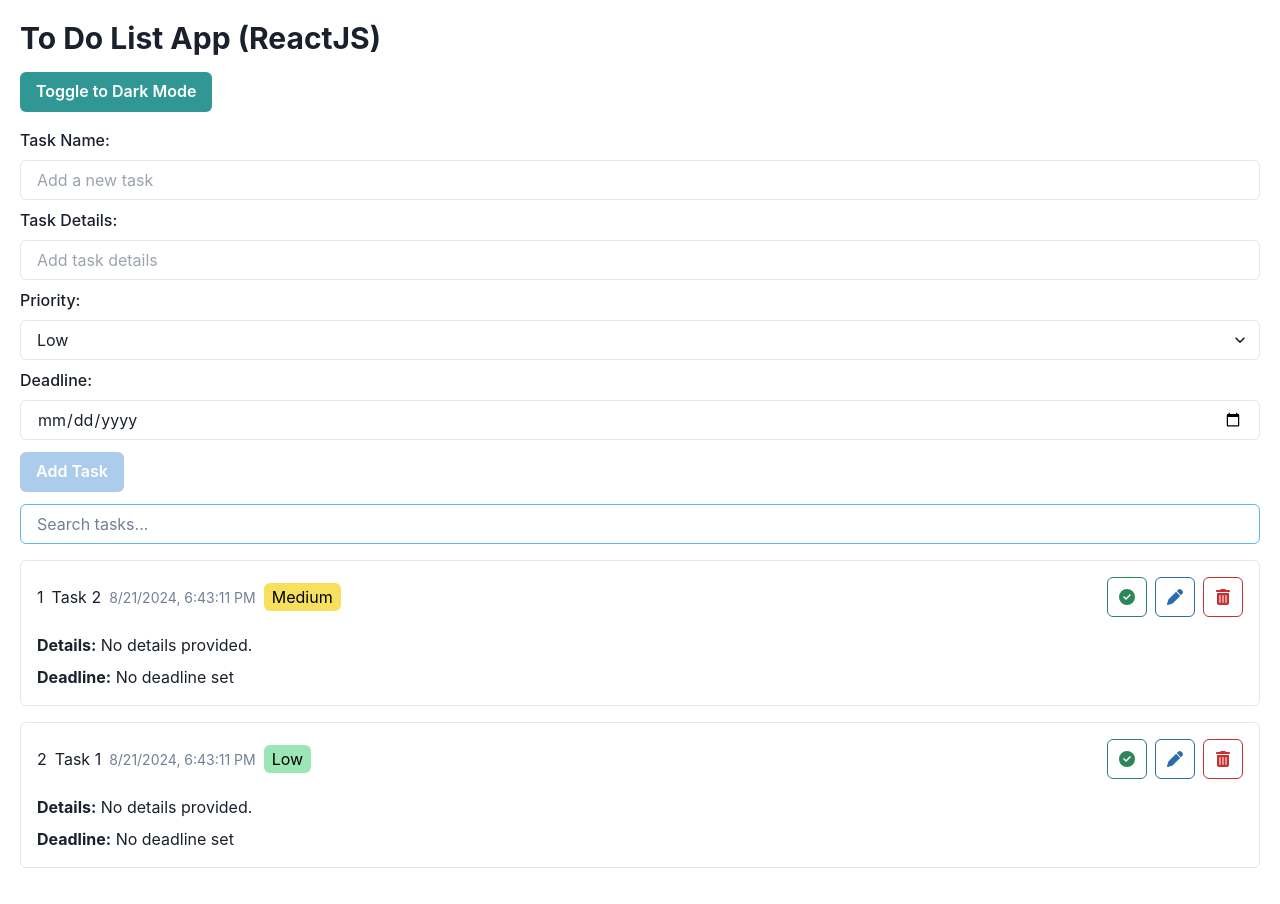
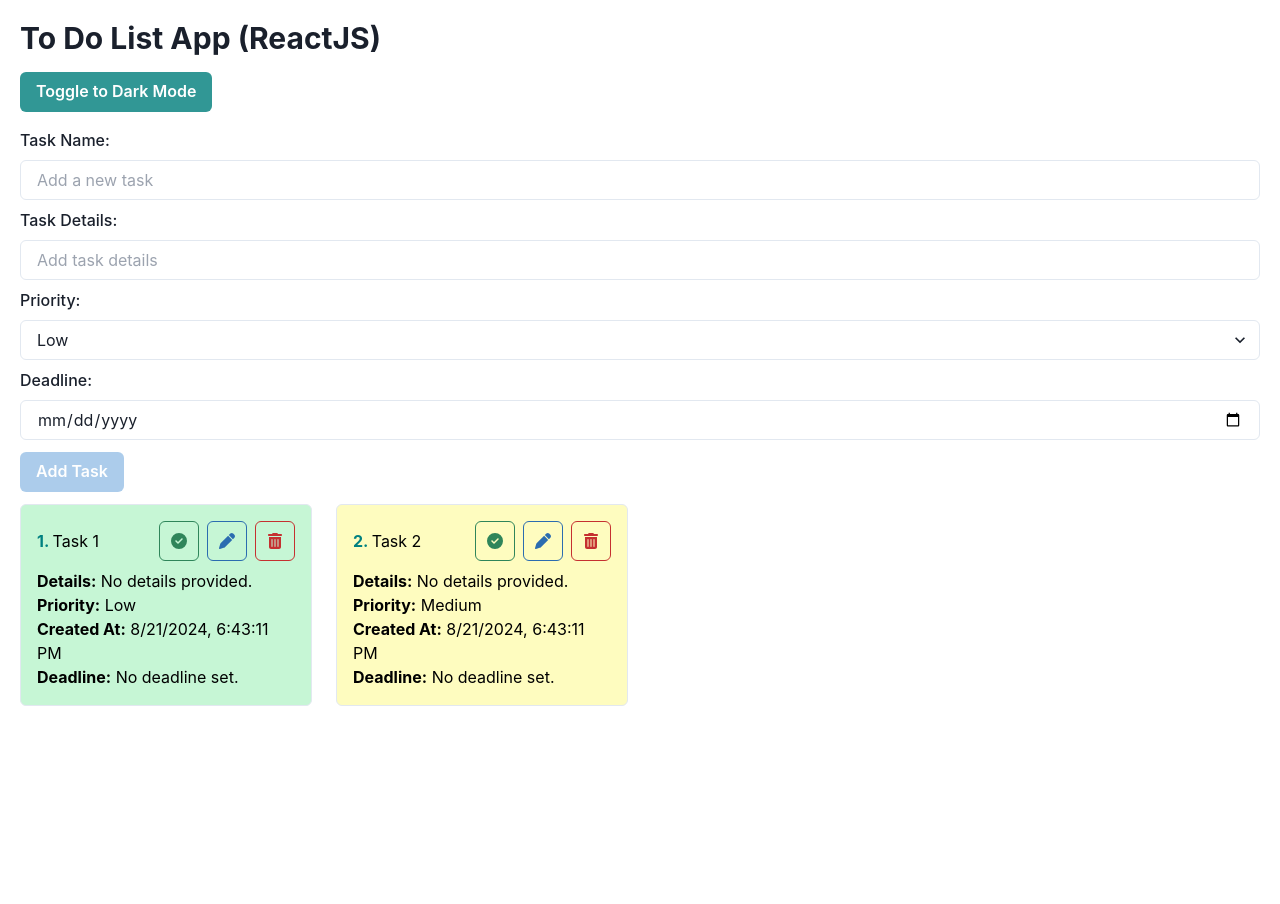
Before and after one commit to RadenSparks/React-Todo-List-V2, a React (Create React App) app: page / in a window 1280 px wide. After the commit the page ends 800 px from the top, so only its background shows below. Built offline with nearby package versions, Linux system fonts and the light colour scheme.

Commit message:
changing display to grid-based

```diff
--- a/src/App.js
+++ b/src/App.js
@@ -1,5 +1,5 @@
 import { useState, useEffect } from 'react';
-import { ChakraProvider, Box, Button, Heading, Text, extendTheme } from '@chakra-ui/react';
+import { ChakraProvider, Box, Button, Heading, Text, extendTheme, Grid } from '@chakra-ui/react';
 import AddTaskForm from './components/AddTaskForm.jsx';
 import UpdateForm from './components/UpdateForm.jsx';
 import ToDo from './components/ToDo.jsx';
@@ -27,7 +27,7 @@
 
   const addTask = (priority, details) => {
     if (newTask.trim()) {
-      const newId = toDo.length ? Math.max(toDo.map(task => task.id)) + 1 : 1;
+      const newId = toDo.length ? Math.max(...toDo.map(task => task.id)) + 1 : 1;
 
       setToDo(prevTasks => [
         ...prevTasks,
@@ -55,7 +55,8 @@
   };
 
   const handleUpdateChange = (e) => {
-    setUpdateData(prevData => ({ ...prevData, title: e.target.value }));
+    const { name, value } = e.target;
+    setUpdateData(prevData => ({ ...prevData, [name]: value }));
   };
 
   const updateTask = (taskId, updatedData) => {
@@ -101,6 +102,7 @@
         {toDo.length === 0 ? (
           <Text>No Tasks...</Text>
         ) : (
+          <Grid templateColumns="repeat(auto-fill, minmax(250px, 1fr))" gap={6}>
             <ToDo
               toDo={toDo}
               markDone={markDone}
@@ -108,6 +110,7 @@
               deleteTask={deleteTask}
               updateTask={updateTask}
             />
+          </Grid>
         )}
       </Box>
     </ChakraProvider>
--- a/src/components/ToDo.jsx
+++ b/src/components/ToDo.jsx
@@ -1,83 +1,47 @@
-import React, { useState } from 'react';
+import React from 'react';
+import { Box, Text, Flex, IconButton, useColorMode, useColorModeValue } from '@chakra-ui/react';
 import { FontAwesomeIcon } from '@fortawesome/react-fontawesome';
 import { faCircleCheck, faPen, faTrashCan } from '@fortawesome/free-solid-svg-icons';
-import { Box, Text, Input, Button, Textarea, Flex, IconButton, Stack, useColorMode } from '@chakra-ui/react';
 
-const priorityColors = {
-  low: 'green.200',
-  medium: 'yellow.300',
-  high: 'red.300',
+const ToDo = ({ toDo, markDone, deleteTask, setUpdateData }) => {
+  const { colorMode } = useColorMode();
+
+  // Use different text colors depending on the color mode
+  const textColor = useColorModeValue('black', 'white'); // Black in light mode, white in dark mode
+
+  const getPriorityColor = (priority) => {
+    switch (priority) {
+      case 'low':
+        return 'green.100'; // Light green for low priority
+      case 'medium':
+        return 'yellow.100'; // Light yellow for medium priority
+      case 'high':
+        return 'red.100'; // Light red for high priority
+      default:
+        return 'white'; // Default background
+    }
   };
-
-const priorityOrder = {
-  high: 1,
-  medium: 2,
-  low: 3,
-};
-
-const ToDo = ({ toDo, markDone, deleteTask, updateTask }) => {
-  const [editingTaskId, setEditingTaskId] = useState(null);
-  const [editedTitle, setEditedTitle] = useState('');
-  const [editedDetails, setEditedDetails] = useState('');
-  const [editedDeadline, setEditedDeadline] = useState('');
-  const [searchQuery, setSearchQuery] = useState('');
-  const { colorMode } = useColorMode(); // Get color mode
-
-  const handleEditTask = (taskId) => {
-    updateTask(taskId, { title: editedTitle, details: editedDetails, deadline: editedDeadline });
-    setEditingTaskId(null);
-  };
-
-  const sortedTasks = [...toDo].sort((a, b) => priorityOrder[a.priority] - priorityOrder[b.priority]);
-  const filteredTasks = sortedTasks.filter(task =>
-    task.title.toLowerCase().includes(searchQuery.toLowerCase()) ||
-    task.details.toLowerCase().includes(searchQuery.toLowerCase())
-  );
 
   return (
     <>
-      <Input
-        placeholder="Search tasks..."
-        value={searchQuery}
-        onChange={(e) => setSearchQuery(e.target.value)}
+      {toDo.map((task, index) => (
+        <Box
+          key={task.id}
+          p={4}
+          borderWidth={1}
+          borderRadius="md"
           mb={4}
-        borderColor="blue.300"
-        focusBorderColor="blue.500"
-        bg={colorMode === 'dark' ? 'gray.700' : 'white'} // Adjust background for dark mode
-        color={colorMode === 'dark' ? 'white' : 'black'} // Adjust text color for dark mode
-        _placeholder={{ color: colorMode === 'dark' ? 'gray.400' : 'gray.500' }} // Adjust placeholder color
-      />
-      {filteredTasks.map((task, index) => {
-        const createdAt = new Date(task.createdAt).toLocaleString();
-        const deadline = task.deadline ? new Date(task.deadline).toLocaleDateString() : 'No deadline set';
-
-        return (
-          <Box key={task.id} p={4} borderWidth={1} borderRadius="md" mb={4} className="taskBg">
+          bg={getPriorityColor(task.priority)} // Set background color based on priority
+          className="taskBg"
+        >
           <Flex alignItems="center" justifyContent="space-between">
-              <Text fontWeight={task.status ? 'bold' : 'normal'} textDecoration={task.status ? 'line-through' : 'none'}>
-                <span className="taskNumber">{index + 1}</span>
-                {editingTaskId === task.id ? (
-                  <Input
-                    value={editedTitle}
-                    onChange={(e) => setEditedTitle(e.target.value)}
-                    placeholder="Edit task title..."
-                    mt={2}
-                  />
-                ) : (
-                  <Text as="span" ml={2}>{task.title}</Text>
-                )}
-                <Text as="span" ml={2} fontSize="sm" color="gray.500">{createdAt}</Text>
-                <Box
-                  as="span"
-                  ml={2}
-                  bg={priorityColors[task.priority]}
-                  color="black"
-                  px={2}
-                  py={1}
-                  borderRadius="md"
+            <Text
+              fontWeight={task.status ? 'bold' : 'normal'}
+              textDecoration={task.status ? 'line-through' : 'none'}
+              color={textColor} // Set the text color based on the color mode
             >
-                  {task.priority.charAt(0).toUpperCase() + task.priority.slice(1)}
-                </Box>
+              <span style={{ fontWeight: 'bold', color: 'teal' }}>{index + 1}. </span>
+              {task.title}
             </Text>
             <Flex>
               <IconButton
@@ -90,12 +54,7 @@
               />
               <IconButton
                 icon={<FontAwesomeIcon icon={faPen} />}
-                  onClick={() => {
-                    setEditingTaskId(task.id);
-                    setEditedTitle(task.title);
-                    setEditedDetails(task.details || '');
-                    setEditedDeadline(task.deadline || '');
-                  }}
+                onClick={() => setUpdateData(task)} // Ensure this includes all necessary fields
                 aria-label="Edit task"
                 variant="outline"
                 colorScheme="blue"
@@ -110,46 +69,14 @@
               />
             </Flex>
           </Flex>
-            <Stack spacing={2} mt={4}>
-              <Text><strong>Details:</strong> {task.details || 'No details provided.'}</Text>
-              <Text><strong>Deadline:</strong> {deadline}</Text>
-              {editingTaskId === task.id && (
-                <>
-                  <Textarea
-                    value={editedDetails}
-                    onChange={(e) => setEditedDetails(e.target.value)}
-                    rows={3}
-                    placeholder="Edit task details..."
-                  />
-                  <Input
-                    type="date"
-                    value={editedDeadline}
-                    onChange={(e) => setEditedDeadline(e.target.value)}
-                    placeholder="Edit task deadline..."
-                    mt={2}
-                  />
-                  <Flex justifyContent="space-between">
-                    <Button
-                      onClick={() => handleEditTask(task.id)}
-                      colorScheme="blue"
-                    >
-                      Save
-                    </Button>
-                    <Button
-                      onClick={() => setEditingTaskId(null)}
-                      colorScheme="red"
-                    >
-                      Cancel
-                    </Button>
-                  </Flex>
-                </>
-              )}
-            </Stack>
+          <Text mt={2} color={textColor}><strong>Details:</strong> {task.details || 'No details provided.'}</Text>
+          <Text color={textColor}><strong>Priority:</strong> {task.priority.charAt(0).toUpperCase() + task.priority.slice(1)}</Text>
+          <Text color={textColor}><strong>Created At:</strong> {new Date(task.createdAt).toLocaleString()}</Text>
+          <Text color={textColor}><strong>Deadline:</strong> {task.deadline ? new Date(task.deadline).toLocaleString() : 'No deadline set.'}</Text>
         </Box>
-        );
-      })}
+      ))}
     </>
   );
-}
+};
 
 export default ToDo;
--- a/src/components/UpdateForm.jsx
+++ b/src/components/UpdateForm.jsx
@@ -2,60 +2,42 @@
 import { Box, Button, Input, Select } from '@chakra-ui/react';
 
 const UpdateForm = ({ updateData, changeHolder, updateTask, cancelUpdate }) => {
-  const handleChange = (e) => {
-    changeHolder(e);
+  const { title, details, priority, id } = updateData;
+
+  const handleSubmit = (e) => {
+    e.preventDefault();
+    updateTask(id, { title, details, priority });
   };
 
   return (
-    <Box display="flex" alignItems="center" mb={4}>
-      <Box flex="1" mr={2}>
+    <Box as="form" onSubmit={handleSubmit} p={4} borderWidth={1} borderRadius="md" mb={4}>
       <Input
-          value={updateData?.title || ''}
-          onChange={handleChange}
-          placeholder="Update task title..."
-          aria-label="Task Title"
-          size="lg"
+        placeholder="Task Title"
+        name="title"  // Add name attribute
+        value={title}
+        onChange={changeHolder}
+        mb={2}
       />
-      </Box>
-      <Box mr={2}>
+      <Input
+        placeholder="Task Details"
+        name="details"  // Add name attribute
+        value={details}
+        onChange={changeHolder}
+        mb={2}
+      />
       <Select
-          onChange={handleChange}
-          value={updateData?.priority || 'low'}
-          aria-label="Task Priority"
-          size="lg"
+        placeholder="Select Priority"
+        name="priority"  // Add name attribute
+        value={priority}
+        onChange={changeHolder}
+        mb={2}
       >
         <option value="low">Low</option>
         <option value="medium">Medium</option>
         <option value="high">High</option>
       </Select>
-      </Box>
-      <Box flex="1" mr={2}>
-        <Input
-          type="date"
-          value={updateData?.deadline || ''}
-          onChange={handleChange}
-          aria-label="Task Deadline"
-          size="lg"
-        />
-      </Box>
-      <Box>
-        <Button
-          onClick={updateTask}
-          colorScheme="green"
-          size="lg"
-          isDisabled={!updateData?.title?.trim()}
-          mr={2}
-        >
-          Update
-        </Button>
-        <Button
-          onClick={cancelUpdate}
-          colorScheme="yellow"
-          size="lg"
-        >
-          Cancel
-        </Button>
-      </Box>
+      <Button type="submit" colorScheme="blue" mr={2}>Update Task</Button>
+      <Button onClick={cancelUpdate} colorScheme="gray">Cancel</Button>
     </Box>
   );
 };
```
Also changed, not shown: 1 other file (tests, documents, lock files or other folders). Lines whose indentation alone changed are shown as unchanged.
